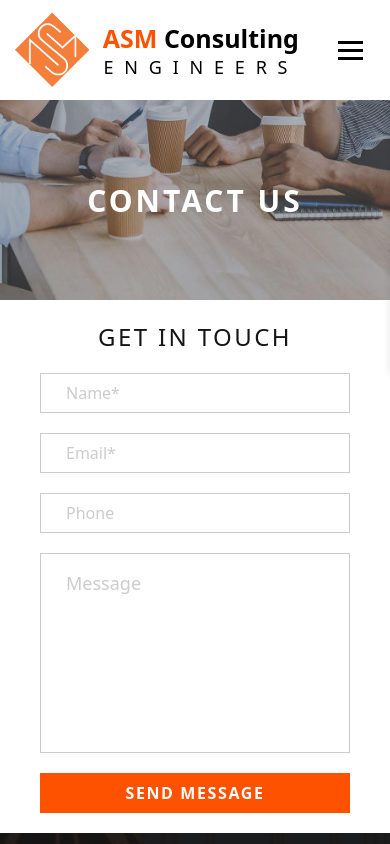
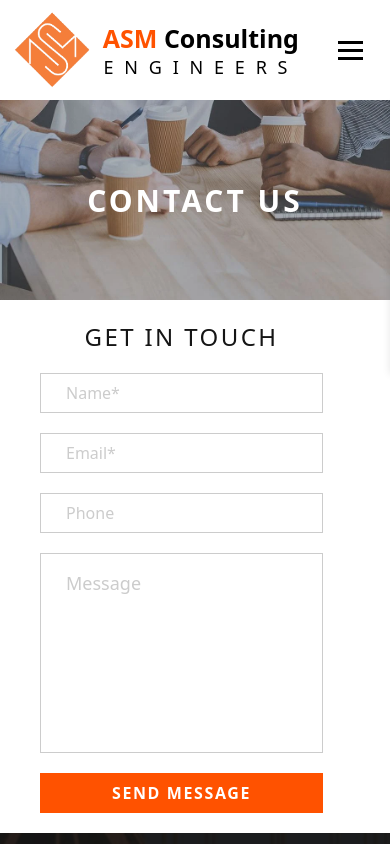
Before and after one commit to Yoryoboy/asm-website, a React (Vite) app: page /contactus in a window 390 px wide. Shown: the top 844 px of the page. Built offline with nearby package versions, Linux system fonts and the light colour scheme.

Commit message:
Refactor ContactUs styles for better layout consistency; add class to main for improved styling and responsiveness

```diff
--- a/src/pages/ContactUs/ContactForm.module.css
+++ b/src/pages/ContactUs/ContactForm.module.css
@@ -3,9 +3,8 @@
   flex-direction: column;
   align-items: start;
   justify-content: center;
-  padding-left: 180px;
-  padding-right: 180px;
-  padding-bottom: 50px;
+
+  width: fit-content;
 }
 
 .contactForm h1 {
--- a/src/pages/ContactUs/ContactUs.jsx
+++ b/src/pages/ContactUs/ContactUs.jsx
@@ -2,9 +2,11 @@ import PageHeader from "../../components/PageHeader";
 import ContactForm from "./ContactForm";
 import img from "../../assets/images/contact-header.webp";
 
+import styles from "./ContactUs.module.css";
+
 function ContactUs() {
   return (
-    <main>
+    <main className={styles.contactUs}>
       <PageHeader title="contact us" img={img} />
       <ContactForm />
     </main>
```
Also changed, not shown: src/pages/ContactUs/ContactUs.module.css (added).
